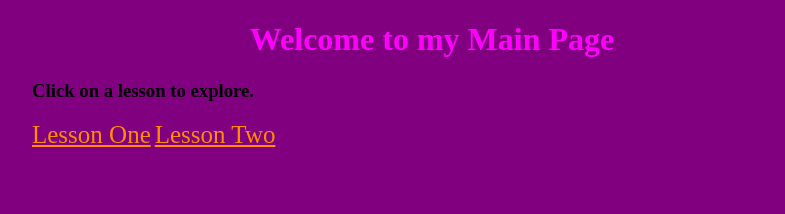
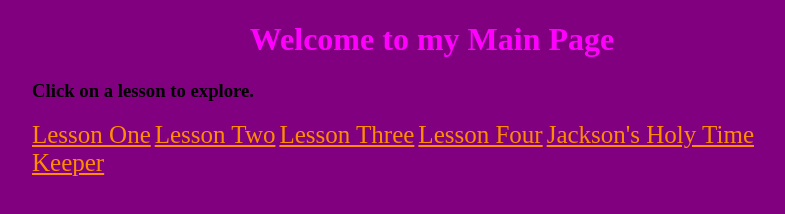
Before and after one commit to Jaximizer/SandBox2468, a plain HTML site: page index.html in a window 1280 px wide. Shown: the whole page, without its empty margins (208-993 px from the left). Drawn offline with Linux system fonts and the light colour scheme.

Commit message:
Add files via upload

```diff
--- a/index.html
+++ b/index.html
@@ -33,6 +33,9 @@ The auto margin left and right keeps the body centered on the screen.-->
 <!--We will use an unordered list to organize our menu of lessons.-->
             <a href="week 1/lesson1.html">Lesson One</a>
             <a href="week 1/lesson2.html">Lesson Two</a>
+             <a href="week 2/lesson3.html">Lesson Three</a>
+              <a href="week 3/lesson4.html">Lesson Four</a>
+             <a href="https://codepen.io/jaximizer/pen/yGVyYV">Jackson's Holy Time Keeper</a>
         </div>
     </body>
 </html>
```
